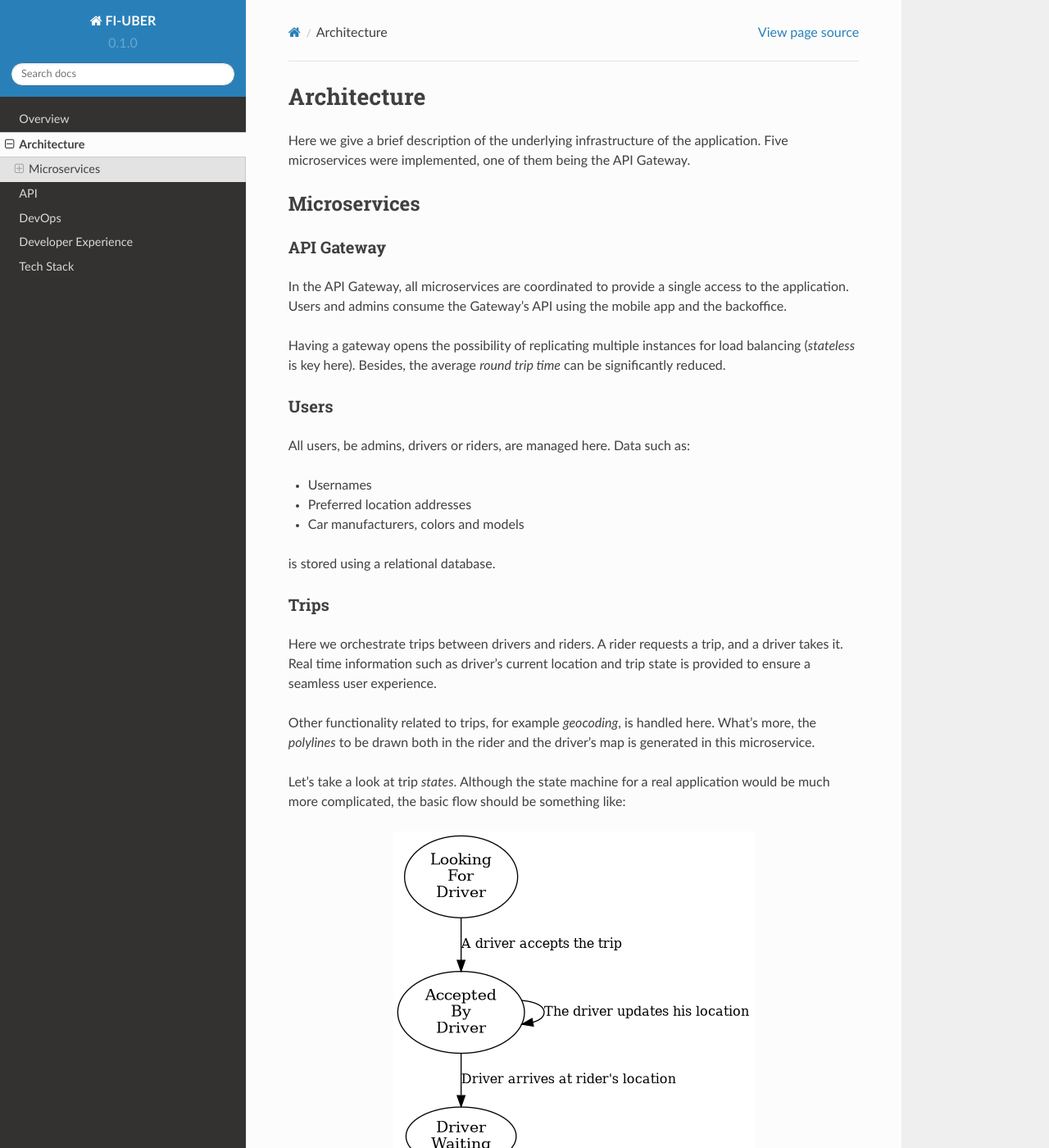
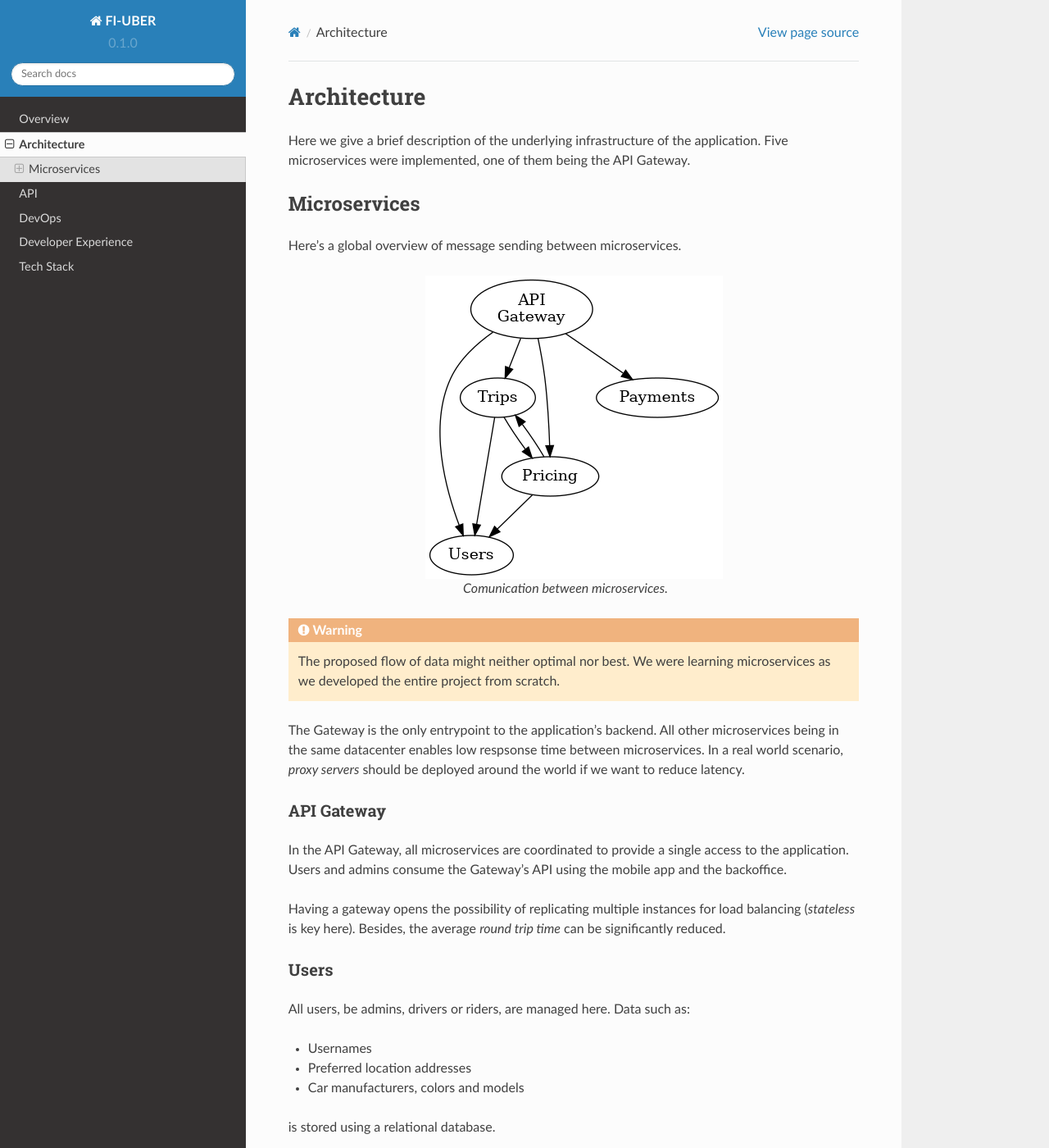
Before and after one commit to mateoicalvo/fiuber-docs, a Sphinx documentation site: the page built from docs/source/architecture.rst, in a window 1280 px wide and 1400 px high. Shown: the whole window at 82% size. Built offline with Sphinx 7.4.7 and the Read the Docs theme 2.0.0, drawn with Linux system fonts in a browser that asks for light colours.

Commit message:
Improve docs

```diff
--- a/docs/source/architecture.rst
+++ b/docs/source/architecture.rst
@@ -7,6 +7,39 @@ API Gateway.
 
 Microservices
 -------------
+
+Here's a global overview of message sending between microservices.
+
+..  graphviz::
+    :caption: Comunication between microservices.
+    :align: center
+
+    digraph {
+        gateway [label="API\nGateway"];
+        users [label="Users"];
+        trips [label="Trips"];
+        pricing [label="Pricing"];
+        payments [label="Payments"];
+
+	    gateway -> users;
+        gateway -> trips;
+        gateway -> pricing;
+        gateway -> payments;
+
+        trips -> pricing;
+        trips -> users;
+
+        pricing -> users;
+        pricing -> trips;
+    }
+
+..  warning::
+    The proposed flow of data might neither optimal nor best. We were learning microservices
+    as we developed the entire project from scratch.
+
+The Gateway is the only entrypoint to the application's backend. All other microservices being
+in the same datacenter enables low respsonse time between microservices. In a real world
+scenario, *proxy servers* should be deployed around the world if we want to reduce latency.
 
 API Gateway
 ~~~~~~~~~~~
--- a/docs/source/devops.rst
+++ b/docs/source/devops.rst
@@ -43,6 +43,12 @@ that were only used locally in the production code.
     fiuber.api-gateway            dev    db71c5eae91d   4 weeks ago    395MB
     fiuber.service-pricing        dev    1dcc9382b25b   6 weeks ago    225MB
 
+
+All third party libraries were installed in the containers at build time using
+``pip`` and ``npm`` for Python and Javascript respectively. Refer to
+``requirements.txt`` and ``package.json`` files in any microservice repository
+to see which libraries are used.
+
 Environment Variables
 ~~~~~~~~~~~~~~~~~~~~~
 
```
